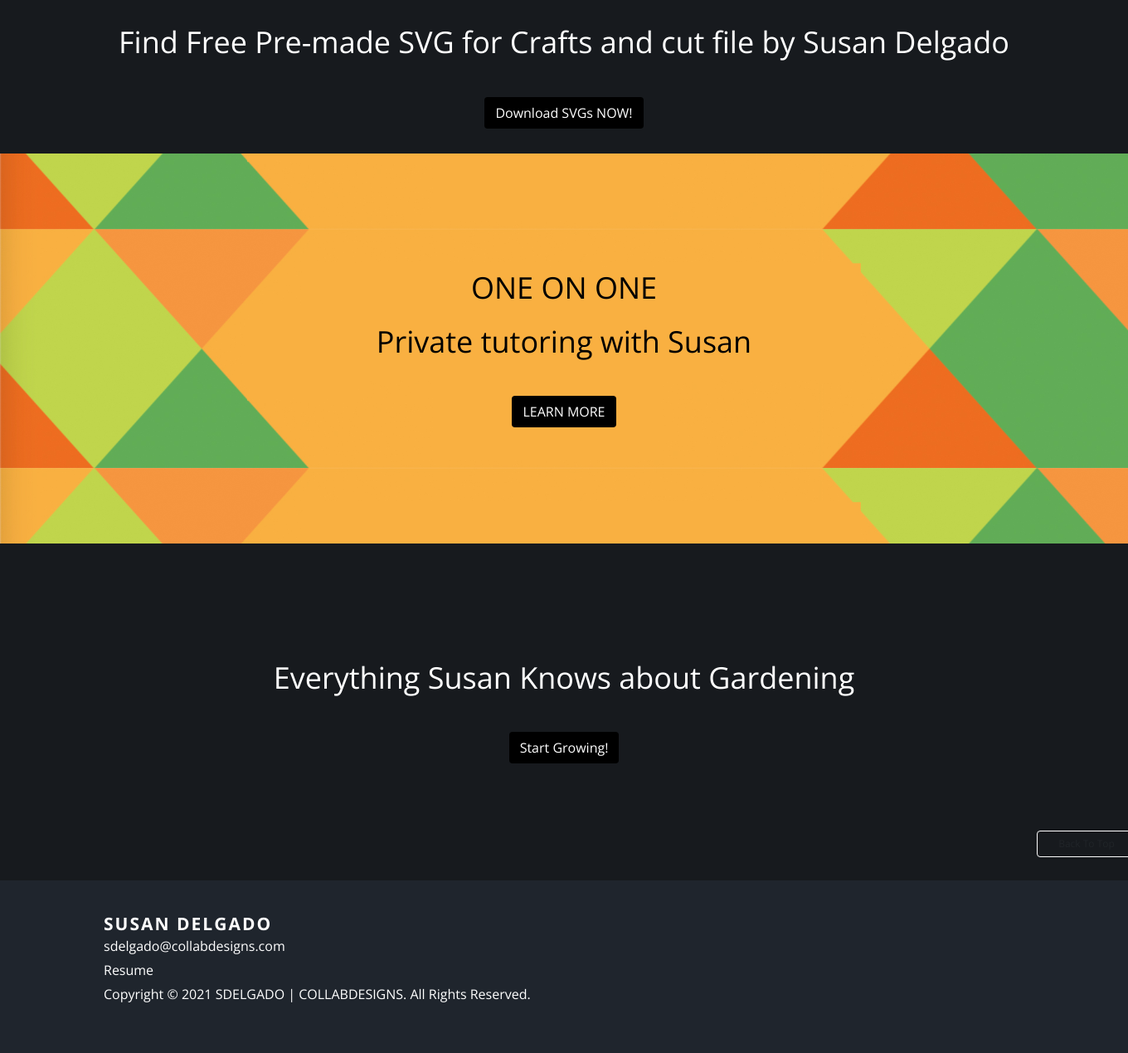
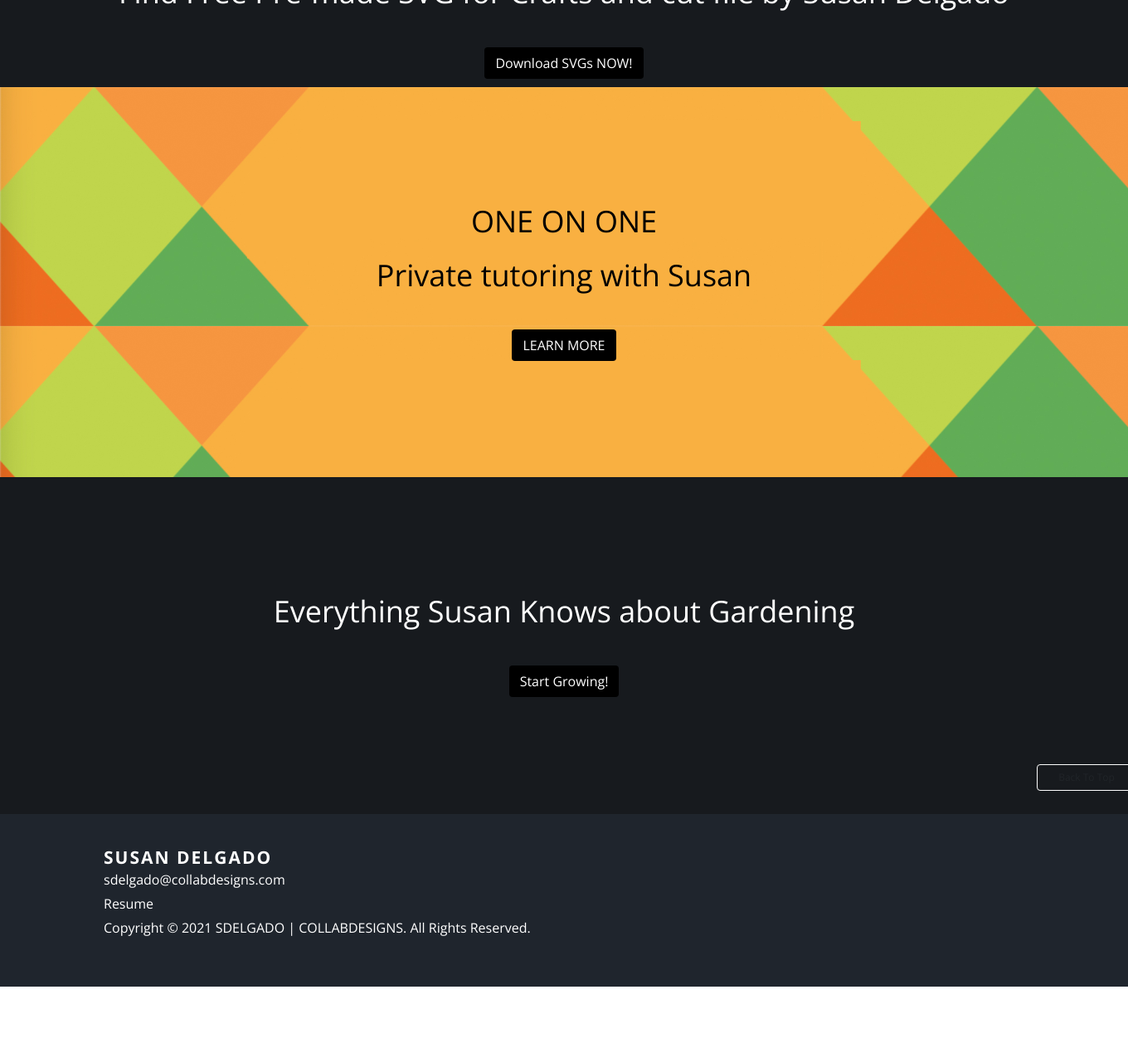
Before and after one commit to susanndelgado/cv, a PHP site: page /contact.html in a window 1360 px wide. Shown: the part 1957-3226 px from the top of the page at 83% size. After the commit the page ends 3146 px from the top, so only its background shows below. Run offline with PHP 8.4, Linux system fonts and the light colour scheme; some libraries are stand-ins or nearby versions; some web fonts are replaced.

Commit message:
Update style.css

```diff
--- a/css/style.css
+++ b/css/style.css
@@ -775,9 +775,6 @@ ul.list {
 	background-color: #171a1e;
 	background-size: 100%;
 	 padding: 130px 0;
-	 background-repeat: no-repeat;
-
-    background-position: center;
 	 color: #fff;
 /* min-height:450px; */
 }
@@ -786,27 +783,33 @@ ul.list {
 	font-size:36px;
 }
 .blkdesc{
-	padding: 20px 0;
+	padding:0;
 /* 	min-height:150px; */
 }
 .blkdesc div.bcontent{
 }
 .wyzant{
-background-repeat:repeat;
     background-image: url(/img/wyzant.jpg);
+	background-repeat:repeat;
+    background-position: top;
     color: #000;
 }
-
 .freesvg101{
 /* 	height:600px; */
     background-image: url(/img/FreeSVG.jpg);
+	 background-repeat: no-repeat;
+    background-position: center;
 }
 .traceables{
     background-image: url(/img/Trables.jpg);
+	 background-repeat: no-repeat;
+    background-position: center;
 
 }
 .gardening{
     background-image: url(/img/garden.jpg);
+	 background-repeat: no-repeat;
+    background-position: center;
 }
 
 
```
